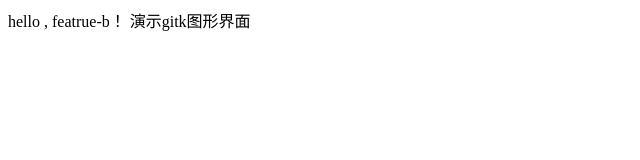
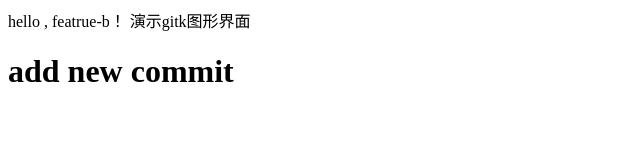
Before and after one commit to Hminister/axios-ts, a website: page index.html in a window 1280 px wide. Shown: the whole page, without its empty margins (0-640 px from the left). Drawn offline with Linux system fonts and the light colour scheme.

Commit message:
fix: 多添加一个节点

```diff
--- a/index.html
+++ b/index.html
@@ -9,5 +9,6 @@
 <body>
     hello , featrue-b！
     演示gitk图形界面
+    <h1>add new commit</h1>
 </body>
 </html>
```
